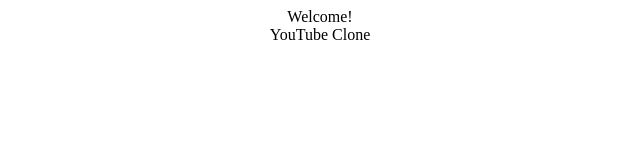
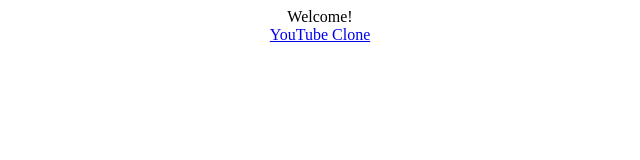
Before and after one commit to khaled-mehizel/at5, a plain HTML site: page index.html in a window 1280 px wide. Shown: the full height of the page, 320-960 px from the left. Drawn offline with Linux system fonts and the light colour scheme.

Commit message:
Update index.html

```diff
--- a/index.html
+++ b/index.html
@@ -9,7 +9,7 @@
         justify-content: center;
         flex-direction: column;">
         <div> Welcome!</div>
-        <link href="https://khaledm11.github.io/at5/youtube.html"> YouTube Clone </link>
+        <a href="https://khaledm11.github.io/at5/youtube.html"> YouTube Clone </a>
       </div>
     </body>
   </head>
```
